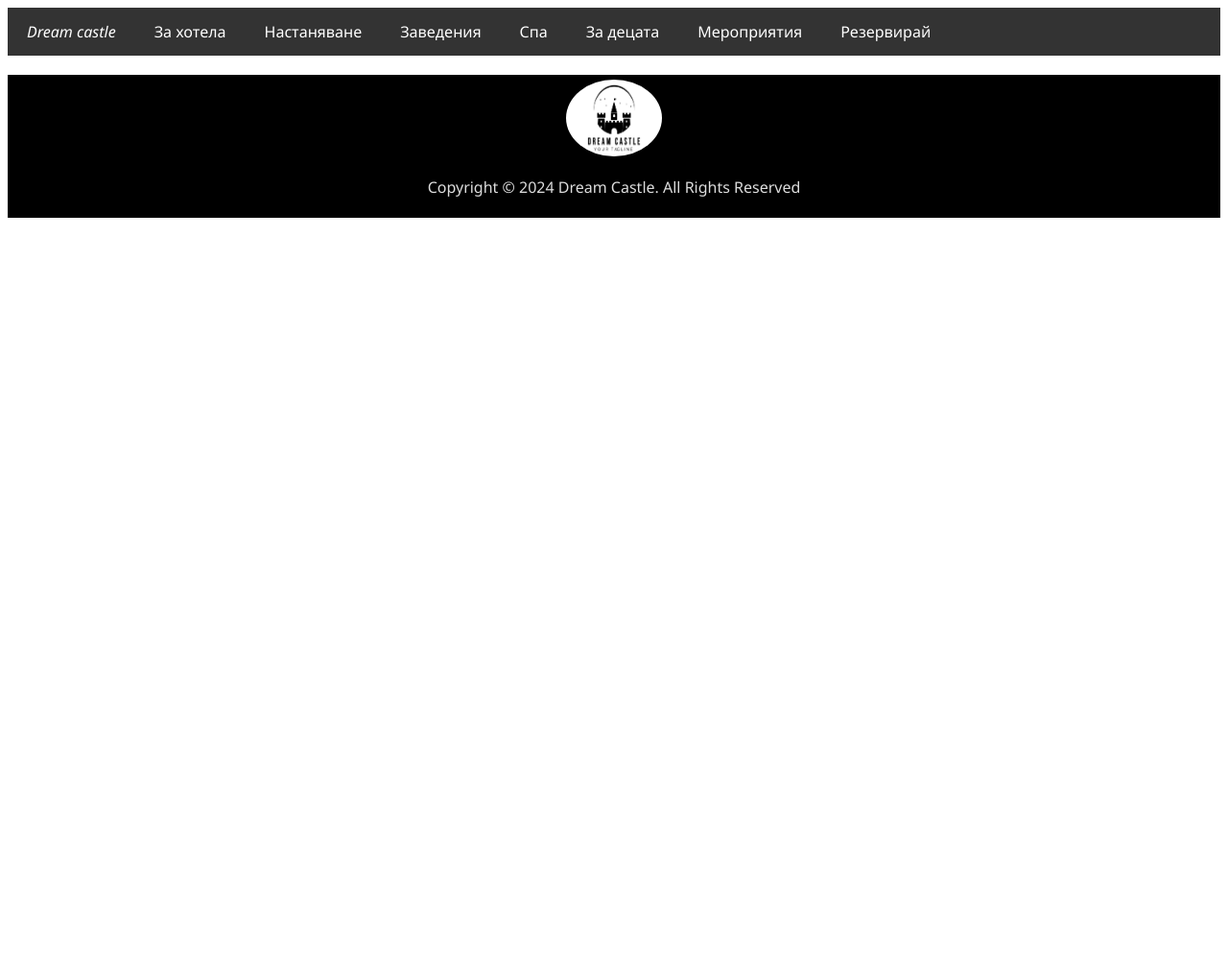
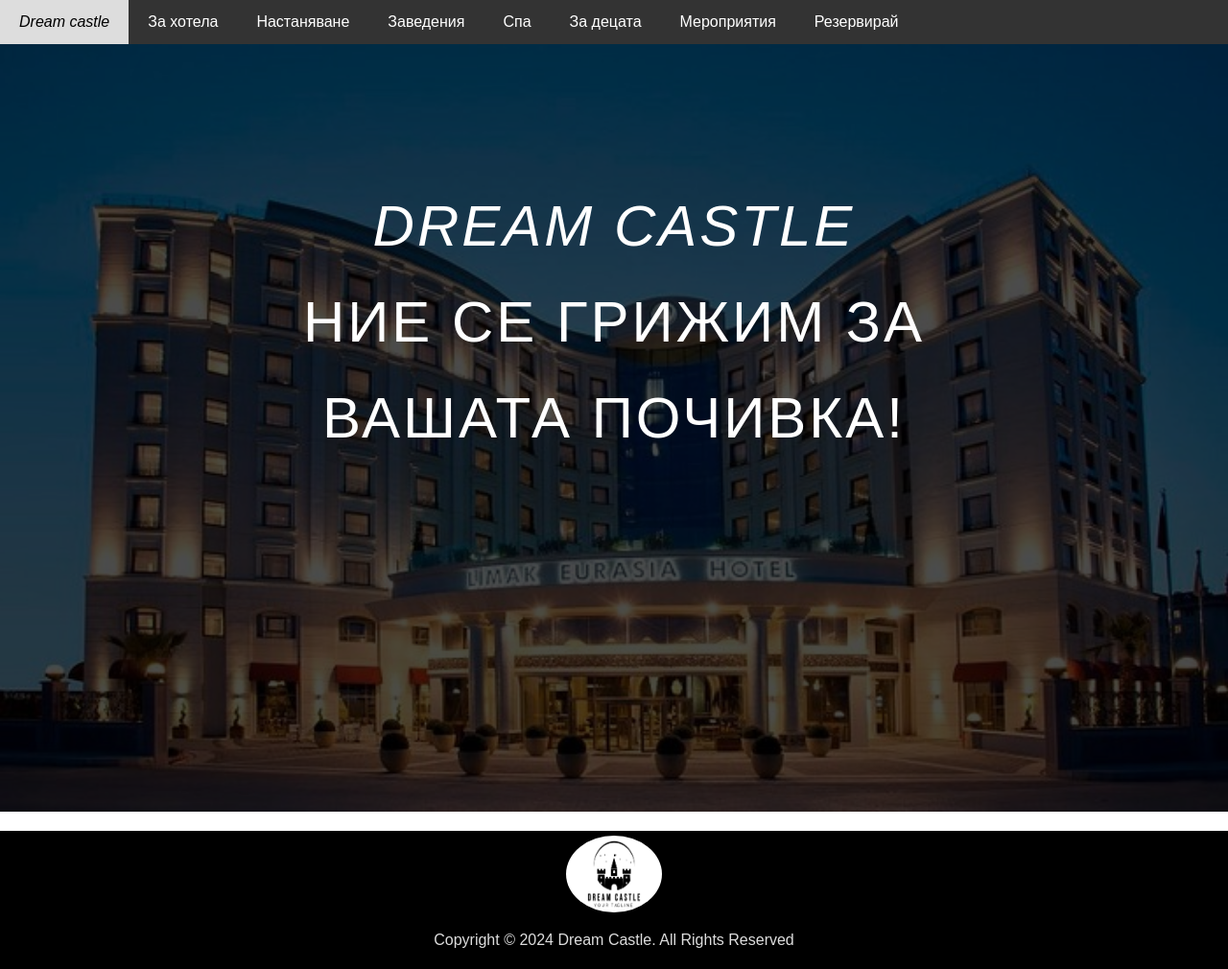
Before and after one commit to Simonaognyanova05/Hotel-Management-System, a web app: file design/index.html in a window 1280 px wide. Shown: the whole page at 96% size. Before the commit the page ends 227 px from the top, so only its background shows below. Run offline with its HTML, style and script files only (its server is not run), Linux system fonts and the light colour scheme; some libraries are stand-ins or nearby versions.

Commit message:
Add image to home page

```diff
--- a/design/css/style.css
+++ b/design/css/style.css
@@ -1,12 +1,16 @@
-body{
-    font-family: 'Segoe UI', Tahoma, Geneva, Verdana, sans-serif;
+html, body {
+    height: 100%;
+    margin: 0;
+    padding: 0;
+    font-family: 'Montserrat', sans-serif;
 }
 
 .navbar {
     background-color: #333;
     overflow: hidden;
 }
-#logo{
+
+#logo {
     font-style: italic;
 }
 
@@ -75,12 +79,82 @@
     background-color: #ddd;
     color: black;
 }
-#logo-img{
+
+#background {
+    height: 100%;
+    width: 100%;
+    background-image: url('../img/home-background.jpg');
+    background-repeat: no-repeat;
+    background-position: center center;
+    background-size: cover;
+    margin: 0;
+    padding: 0;
+    position: relative;
+}
+
+#bg-img {
+    position: absolute;
+    background-color: black;
+    top: 0;
+    left: 0;
+    right: 0;
+    bottom: 0;
+    opacity: 0.7;
+    z-index: 0;
+}
+
+#background p {
+    position: absolute;
+    width: 60%;
+    top: 10%;
+    left: 50%;
+    transform: translateX(-50%);
+    color: white;
+    font-size: 60px;
+    text-align: center;
+    font-weight: 300;
+    line-height: 100px;
+    letter-spacing: 3px;
+    text-transform: uppercase;
+}
+
+.buttons {
+    position: absolute;
+    top: calc(40% + 100px);
+    left: 50%;
+    transform: translateX(-50%);
+    display: flex;
+    justify-content: center;
+}
+
+.bulgaria {
+    background-color: rgb(202, 198, 225);
+    color: rgb(38, 38, 69);
+    border: 2px solid;
+    border-radius: 20px;
+    border: none;
+    padding: 10px 25px;
+    margin: 30px;
+    text-decoration: none;
+    font-size: 20px;
+}
+
+.bulgaria:hover {
+    background-color: rgb(38, 38, 69);
+    color: rgb(202, 198, 225);
+}
+
+#logo-img {
     width: 100px;
     height: 80px;
     border-radius: 80%;
 }
-footer{
+
+#home-title{
+    font-style: italic;
+}
+
+footer {
     color: #ddd;
     background-color: black;
     padding: 5px;
@@ -88,7 +162,7 @@
     text-align: center;
 }
 
-footer a{
+footer a {
     text-decoration: none;
     color: #ddd;
 }
--- a/design/index.html
+++ b/design/index.html
@@ -55,6 +55,12 @@
         <a href="#about">Резервирай</a>
     </div>
 
+    <!-- Home page -->
+    <section id="background">
+        <div id="bg-img"></div>
+        <p><span id="home-title">Dream Castle</span> <br> Ние се грижим за Вашата почивка!</p>
+    </section>
+
     <footer>
         <img src="./img/logo.jpg" alt="logo" id="logo-img">
         <p>Copyright &copy; 2024 <a href="">Dream Castle</a>. All Rights Reserved</p>
```
Also changed, not shown: design/img/home-background.jpg (added).
